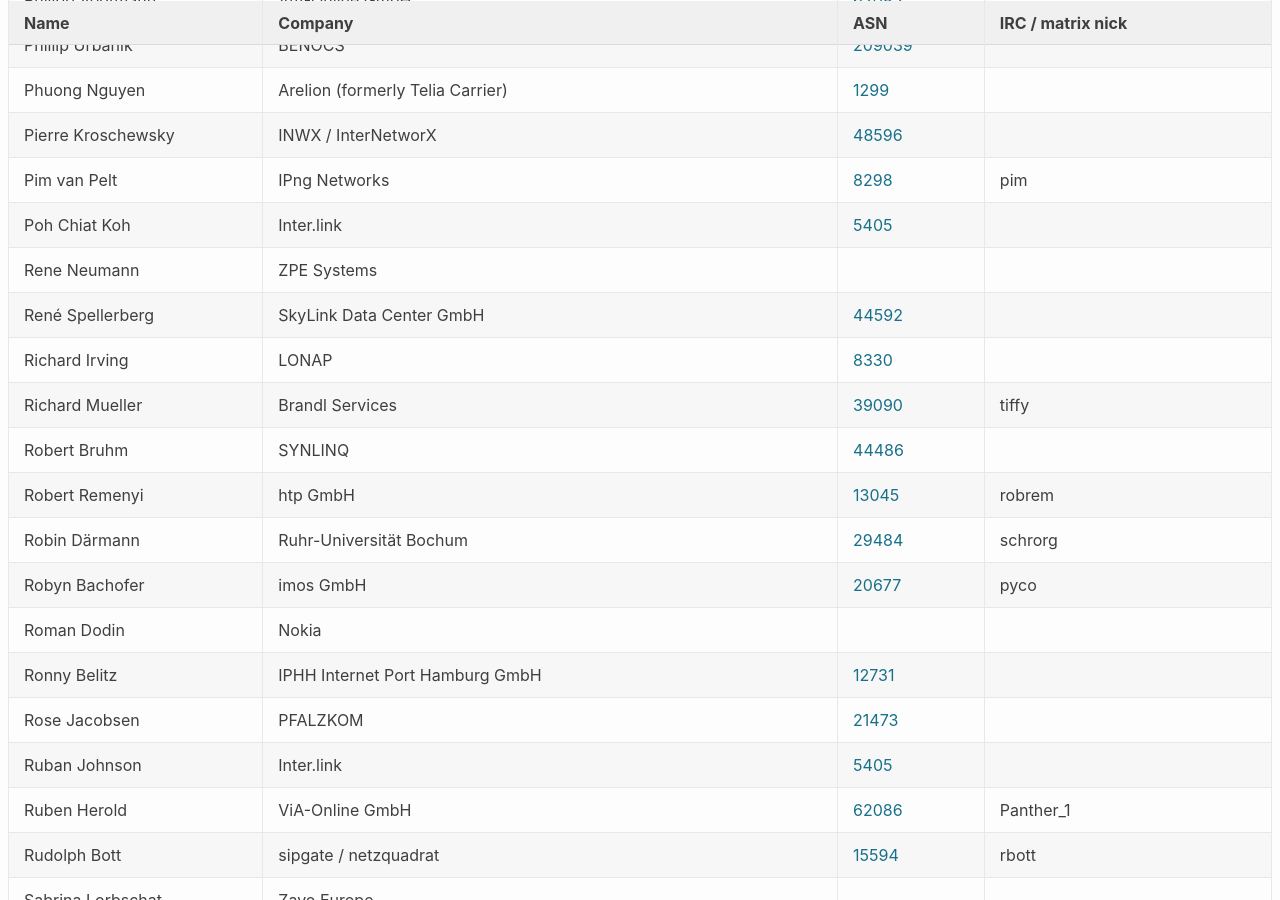
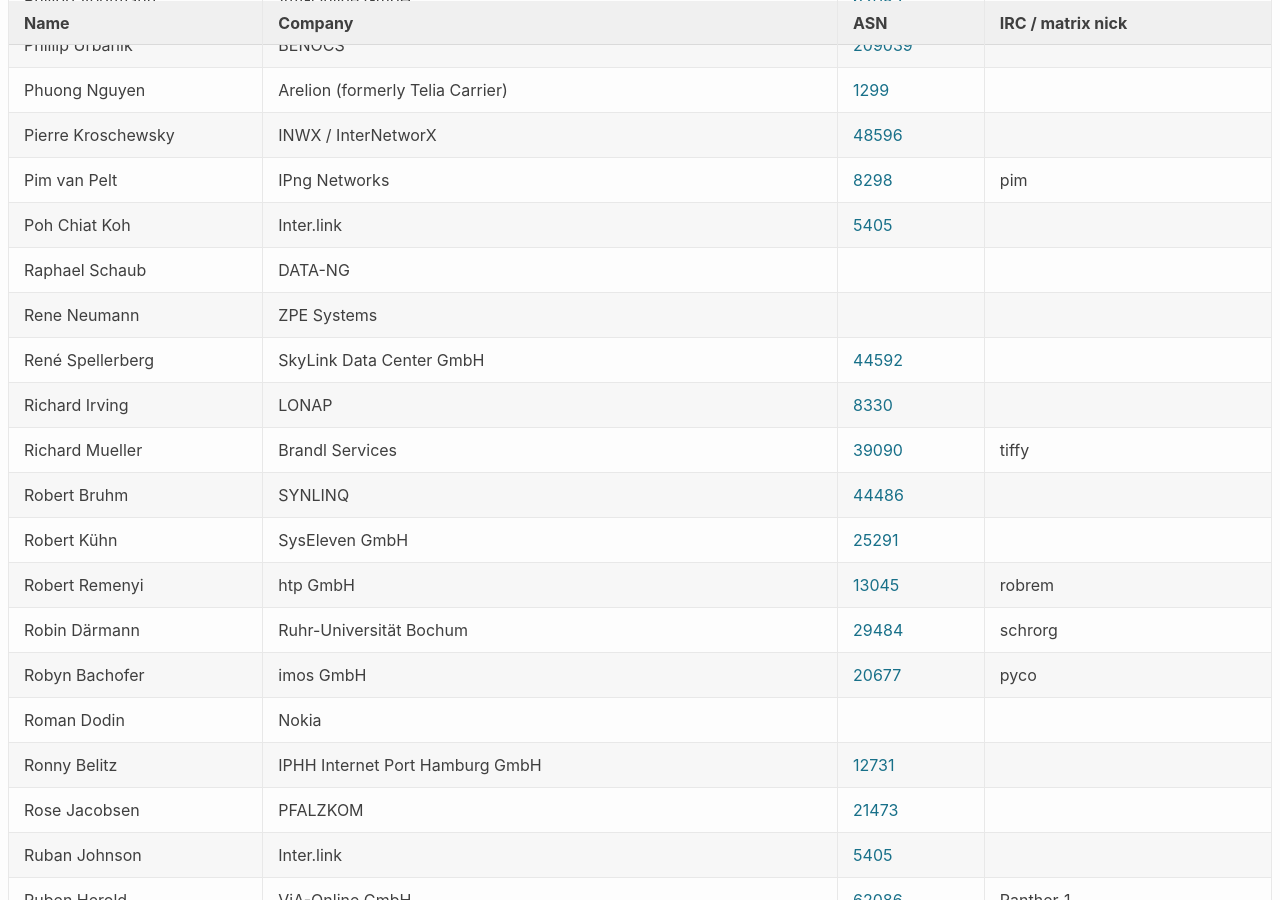
Before and after one commit to denog/pretix-attendeelist, a Jekyll site: the page built from denog16/index.markdown, in a window 1280 px wide and 900 px high, scrolled down 18205 px. Built offline with Jekyll 4.4.1, drawn with Linux system fonts in a browser that asks for light colours.

Commit message:
Latest data: Mon Nov  4 12:56:39 UTC 2024

```diff
--- a/_data/attendees_denog16_onsite.json
+++ b/_data/attendees_denog16_onsite.json
@@ -2430,6 +2430,12 @@
     "asn": "5405"
   },
   {
+    "name": "Raphael Schaub",
+    "company": "DATA-NG",
+    "irc": null,
+    "asn": null
+  },
+  {
     "name": "Rene Neumann",
     "company": "ZPE Systems",
     "irc": null,
@@ -2458,6 +2464,12 @@
     "company": "SYNLINQ",
     "irc": null,
     "asn": "44486"
+  },
+  {
+    "name": "Robert Kühn",
+    "company": "SysEleven GmbH",
+    "irc": null,
+    "asn": "25291"
   },
   {
     "name": "Robert Remenyi",
```
